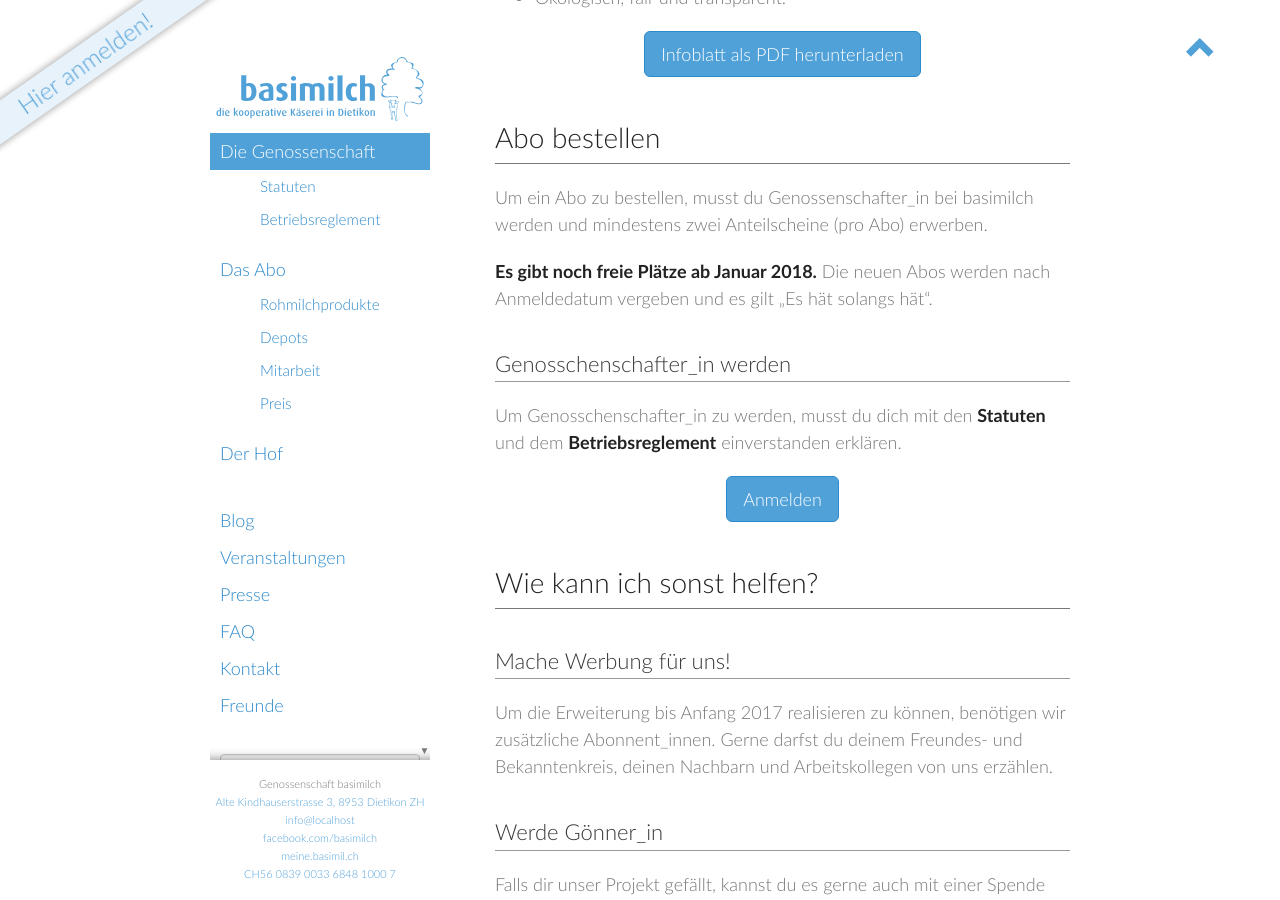
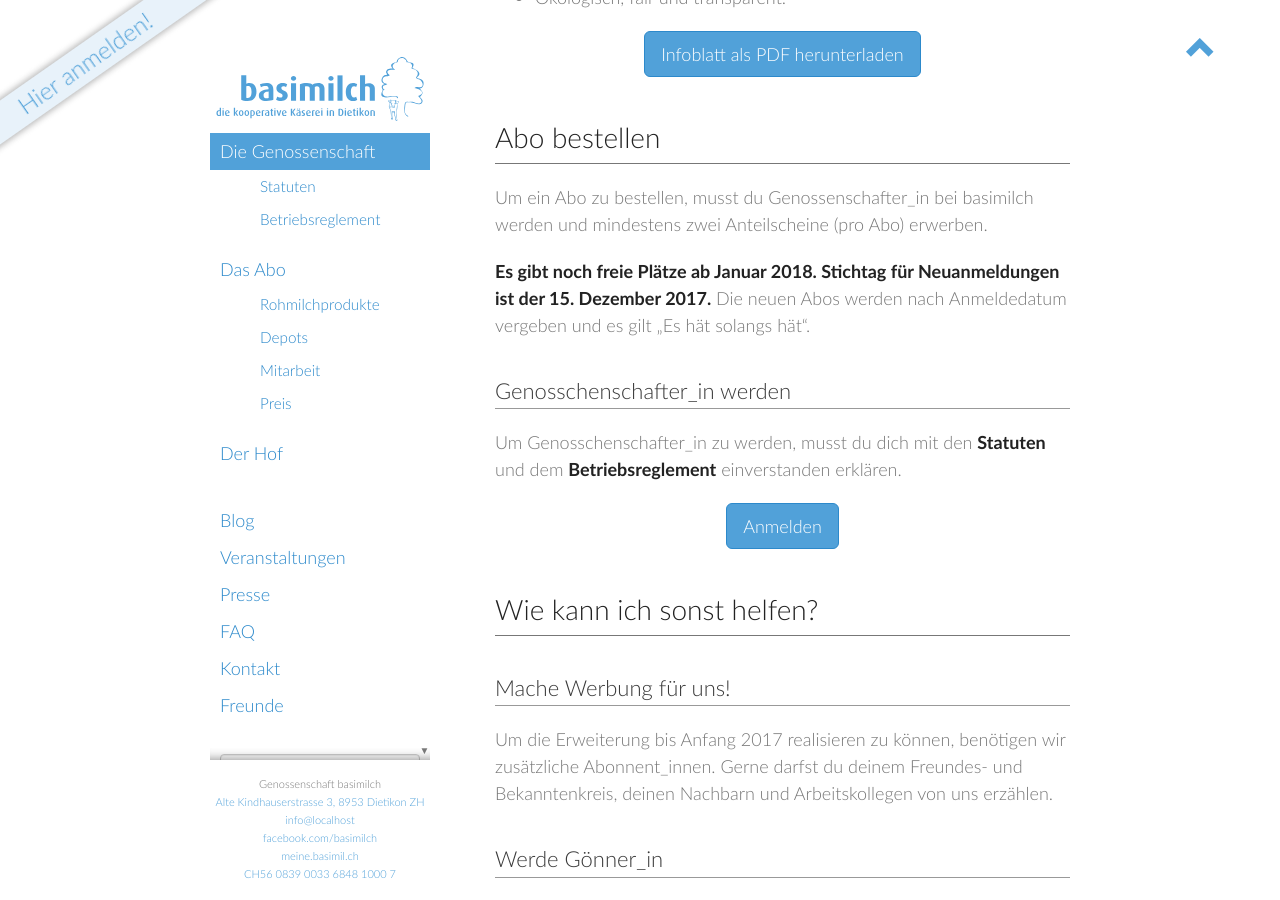
Before and after one commit to vryser/basimilch.github.io, a Jekyll site: the page built from pages/010-die-genossenschaft.md, in a window 1280 px wide and 900 px high, scrolled down 669 px. Built offline with Jekyll 4.4.1, drawn with Linux system fonts in a browser that asks for light colours.

Commit message:
Neuanmeldungen2018-stichtag

```diff
--- a/pages/010-die-genossenschaft.md
+++ b/pages/010-die-genossenschaft.md
@@ -25,7 +25,7 @@ Um ein Abo zu bestellen, musst du Genossenschafter_in bei
 {{site.info.shortname}} werden und mindestens zwei Anteilscheine (pro
 Abo) erwerben.
 
-**Es gibt noch freie Plätze ab Januar 2018.** Die neuen Abos werden
+**Es gibt noch freie Plätze ab Januar 2018. Stichtag für Neuanmeldungen ist der 15. Dezember 2017.** Die neuen Abos werden
 nach Anmeldedatum vergeben und es gilt „Es hät solangs hät“.
 
 ## Genosschenschafter_in werden
```
